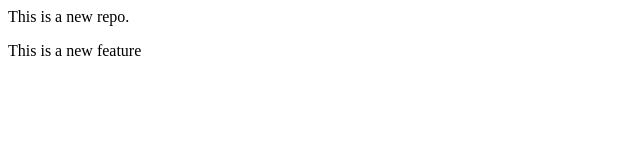
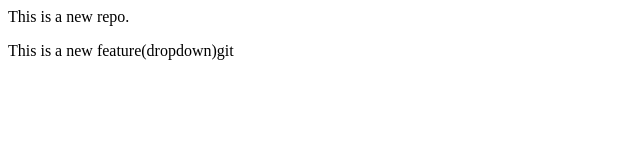
Before and after one commit to RabiaGulzar726/localrepo, a plain HTML site: page index.html in a window 1280 px wide. Shown: the full height of the page, 0-640 px from the left. Drawn offline with Linux system fonts and the light colour scheme.

Commit message:
Add dropdown

```diff
--- a/index.html
+++ b/index.html
@@ -1,2 +1,2 @@
 <p>This is a new repo.</p>
-<p>This is a new feature</p>
+<p>This is a new feature(dropdown)git</p>
```
